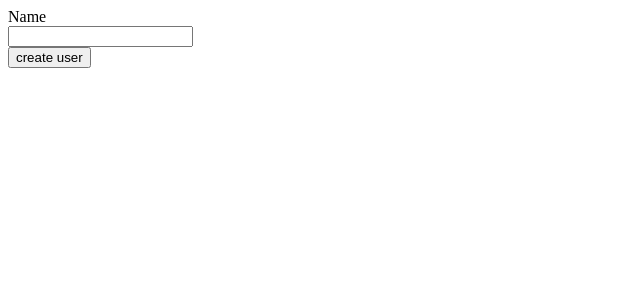
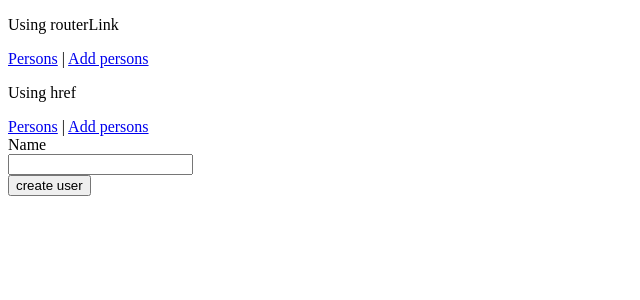
Before and after one commit to secretshardul/angular-tutorial, an Angular app in the folder ng-refresher/: page /input in a window 1280 px wide. Shown: the top 300 px of the page, without its empty margins (0-640 px from the left). Built offline with nearby package versions, Linux system fonts and the light colour scheme.

Commit message:
Lesson continued: routerLink, add/remove user using services

```diff
--- a/ng-refresher/src/app/app.component.html
+++ b/ng-refresher/src/app/app.component.html
@@ -1 +1,10 @@
+<div>
+    <p>Using routerLink</p>
+    <a routerLink="/">Persons</a> | <a routerLink="/input">Add persons</a>
+</div>
+<div>
+    <p>Using href</p>
+    <a href="/">Persons</a> | <a href="/input">Add persons</a>
+</div>
+
 <router-outlet></router-outlet>
--- a/ng-refresher/src/app/person-input/person-input.component.ts
+++ b/ng-refresher/src/app/person-input/person-input.component.ts
@@ -1,4 +1,5 @@
 import { Component, Output, EventEmitter } from '@angular/core';
+import { PersonsService } from '../persons/persons.service';
 
 @Component({
     selector: "app-person-input",
@@ -6,12 +7,9 @@ import { Component, Output, EventEmitter } from '@angular/core';
     styleUrls: ["./person-input.component.css"]
 })
 export class PersonInputComponent {
-    @Output() personCreate = new EventEmitter<string>();
     enteredPersonName: string = '';
-
+    constructor(private personsService: PersonsService) {}
     onCreateUser() {
-        console.log(this.enteredPersonName);
-        this.personCreate.emit(this.enteredPersonName); //fires off event
-        this.enteredPersonName = '';
+        this.personsService.addPerson(this.enteredPersonName);
     }
 }
--- a/ng-refresher/src/app/persons/persons.component.html
+++ b/ng-refresher/src/app/persons/persons.component.html
@@ -1,4 +1,4 @@
 <p>{{ personList }}</p>
 <ul>
-    <li *ngFor="let person of personList">{{ person }}</li>
+    <li *ngFor="let person of personList" (click)="onRemovePerson(person)">{{ person }}</li>
 </ul>
--- a/ng-refresher/src/app/persons/persons.component.ts
+++ b/ng-refresher/src/app/persons/persons.component.ts
@@ -9,8 +9,12 @@ export class PersonsComponent implements OnInit{
     personList: string[];
     //Angular convention: Intercept service using constructor but use value using lifecycle hook
     //Bad practice to use value from constructor
-    constructor (private mPersonsService: PersonsService) {} //mPersonsService gets saved as class attribute
+    constructor (private personsService: PersonsService) {} //mPersonsService gets saved as class attribute
     ngOnInit() {
-        this.personList = this.mPersonsService.persons;
+        this.personList = this.personsService.persons;
+    }
+    onRemovePerson(person: string){
+        console.log('removing ' + person);
+        this.personsService.removePerson(person);
     }
 }
--- a/ng-refresher/src/app/persons/persons.service.ts
+++ b/ng-refresher/src/app/persons/persons.service.ts
@@ -4,8 +4,14 @@ import { Injectable } from '@angular/core';
 export class PersonsService {
     persons: string[] = ['Max', 'Manuel', 'Anna'];
 
-    onPersonCreated(name: string): void {
+    addPerson(name: string): void {
       console.log('Passed' + name);
       this.persons.push(name);
     }
+
+    removePerson(name: string) {
+      this.persons = this.persons.filter(person => {
+        return person !== name;
+      });
+    }
 }
```
Also changed, not shown: 1 other file (tests, documents, lock files or other folders).
